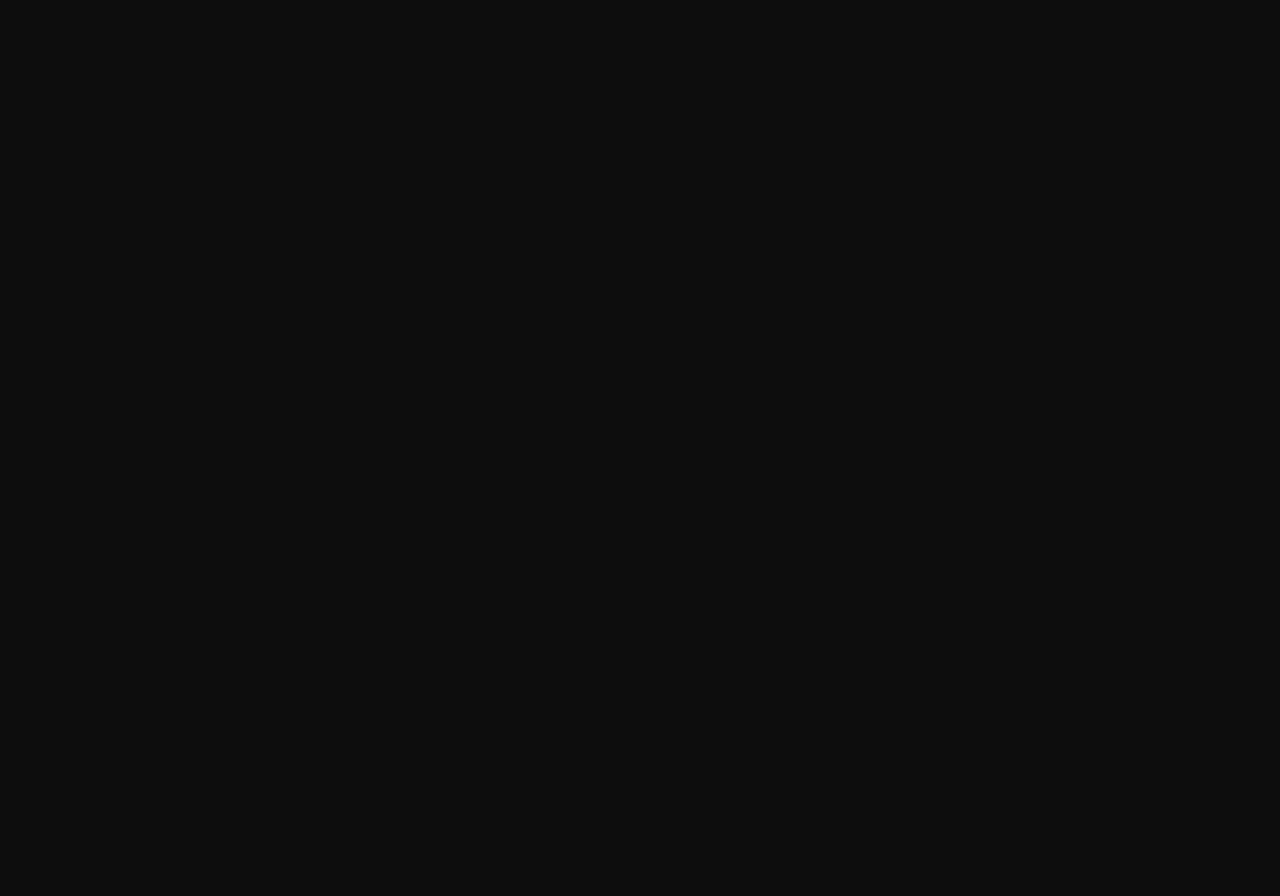
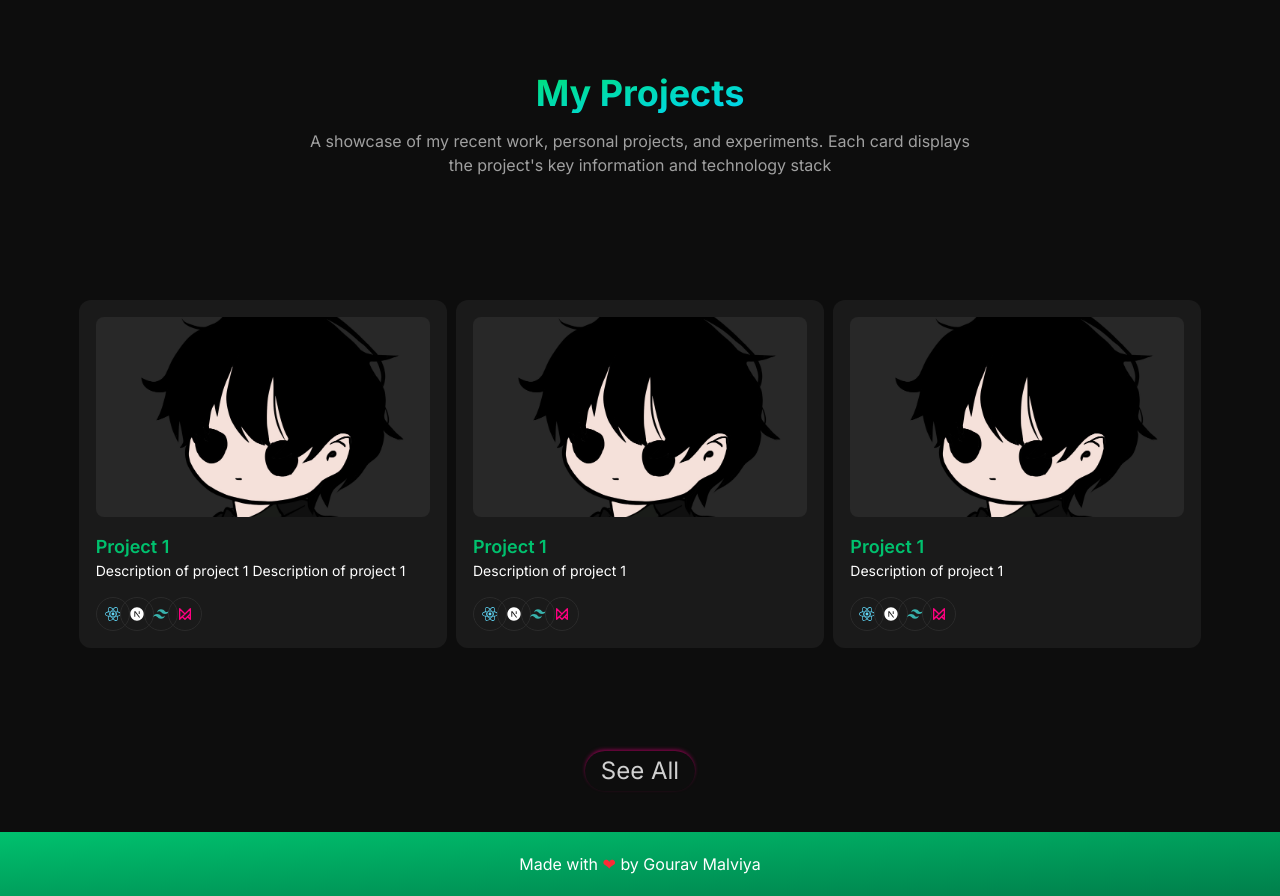
Before and after one commit to GouravMalviya445/portfolio, a Next.js app: page / in a window 1280 px wide. Shown: the part 1760-2656 px from the top of the page. Before the commit the page ends 962 px from the top, so only its background shows below. Built offline with nearby package versions, Linux system fonts and the light colour scheme.

Commit message:
add Footer and about section component

```diff
--- a/package.json
+++ b/package.json
@@ -29,5 +29,6 @@
     "eslint-config-next": "15.3.2",
     "tailwindcss": "^4.1.7",
     "typescript": "^5.8.3"
-  }
+  },
+  "packageManager": "yarn@1.22.22+sha512.a6b2f7906b721bba3d67d4aff083df04dad64c399707841b7acf00f6b133b7ac24255f2652fa22ae3534329dc6180534e98d17432037ff6fd140556e2bb3137e"
 }
--- a/src/app/globals.css
+++ b/src/app/globals.css
@@ -17,18 +17,14 @@
   --color-text-primary: #FFFFFF;    /* Bright white */
   --color-text-secondary: #D0D0D0;  /* Light gray */
   --color-text-muted: #A0A0A0;      /* Soft blue-gray */
+  --color-text-accent: #00C16E;     /* Teal/Green */
 
   /* === Accent / Primary Brand === */
   --color-accent: #00C16E;          /* Teal/Green accent (used in buttons, icons) */
   --color-accent-hover: #00A45F;    /* Slightly darker hover version */
 
-  /* === Button === */
-  --color-button-bg: #00C16E;
-  --color-button-text: #FFFFFF;
-
   /* === Tags, Icons, Cards === */
   --color-tag-bg: #2C2C2C;
-  --color-card-border: #333333;
   --color-icon-accent: #00C16E;
 
   /* === Gradient (if used) === */
@@ -40,17 +36,38 @@
 }
 
 body {
-  @apply dark:bg-bg-primary dark:text-text-primary bg-[#fffcf9] overflow-x-hidden;
+  @apply dark:bg-bg-primary dark:text-text-primary w-[100%] overflow-x-hidden h-full;
 }
 
 @layer utilities {
+  /* nav logo animation */
   .animate-logo {
     @apply bg-gradient-to-br from-green-400 to-cyan-400 dark:from-green-600 dark:to-cyan-600 bg-clip-text text-transparent;
     background-size: 200% 200%;
     animation: logo-animate 3s ease-in-out infinite;
   }
+
+  .text-gradient {
+    @apply dark:bg-gradient-to-br dark:bg-clip-text dark:text-transparent dark:from-green-400 dark:to-cyan-400 text-transparent;
+  }
+
+  /* project card */
+  .project-card {
+    @apply dark:bg-bg-secondary w-[23rem] rounded-xl p-4 border cursor-pointer dark:border-transparent dark:hover:border-accent/70 flex flex-col gap-4 justify-center transition-all duration-200 ease-linear;
+  }
+
+  /* project card links */
+  .project-card-link {
+    @apply dark:text-text-primary flex items-center gap-2 rounded-lg font-semibold text-sm dark:hover:bg-bg-surface dark:bg-green-900 ;
+  }
+
+  .border-bim-animation {
+    animation: border-animation 2s linear infinite both;
+  }
+
 }
 
+/* logo animation */
 @keyframes logo-animate {
   0% {
     background-position: 0% 50%;
@@ -65,3 +82,19 @@
     opacity: 1;
   }
 }
+
+/* border animation */
+@keyframes border-animation {
+  0% {
+    box-shadow: 2px 0px 4px -1px #00c1a1;
+  }
+  50% {
+    box-shadow: 0px 2px 4px -1px #0062a4;
+  }
+  75% {
+    box-shadow: -2px 0px 4px -1px #9a00c1;
+  }
+  100% {
+    box-shadow: 0px -2px 4px -1px #a40052;
+  }
+}
--- a/src/app/layout.tsx
+++ b/src/app/layout.tsx
@@ -4,6 +4,7 @@
 import Container from "@/components/Container";
 import Navbar from "@/components/navbar";
 import Lamp from "@/components/Lamp";
+import Footer from "@/components/Footer";
 
 const inter = Inter({
   variable: "--font-inter",
@@ -36,24 +37,27 @@
         {/* name background */}
         <div className="hidden md:block">
           <div
-            className='md:text-[150px] leading-0 font-extrabold uppercase text-green-300/[.04] absolute -z-10 top-[20vh] left-0'
+            className='md:text-[150px] leading-0 font-extrabold uppercase text-green-300/[.04] absolute -z-10 top-[18vh] left-0'
           >
             Gourav
           </div>
           <div
-            className='md:text-[150px] leading-0 font-extrabold uppercase text-green-300/[.04] absolute -z-10 top-[85vh] right-0'
+            className='md:text-[150px] leading-0 font-extrabold uppercase text-green-300/[.04] absolute -z-10 top-[90vh] right-0'
           >
             Malviya
           </div>
         </div>
 
 
+        <div className="min-h-screen w-screen flex items-center justify-center">
           <Container>
             {/* Lame shadow light */}
             <Lamp/>
             <Navbar />
             {children}
           </Container>
+        </div>
+        <Footer/>
       </body>
     </html>
   );
--- a/src/app/page.tsx
+++ b/src/app/page.tsx
@@ -1,11 +1,15 @@
+import AboutSection from "@/components/about";
 import HeroSection from "@/components/hero";
-import TechStackSlider from "@/components/TechStackMarquee";
+import ProjectSection from "@/components/project";
+import TechStackMarquee from "@/components/TechStackMarquee";
 
 export default function Home() {
   return (
     <>
       <HeroSection />
-      <TechStackSlider />
+      <TechStackMarquee />
+      <AboutSection />
+      <ProjectSection />
     </>
   );
 }
--- /dev/null
+++ b/src/components/Footer.tsx
@@ -0,0 +1,13 @@
+import React from 'react'
+
+const Footer = () => {
+  return (
+    <footer className='dark:bg-gradient-to-br dark:from-gradient-start  dark:to-gradient-end p-5 text-center'>
+      <p>
+        Made with <span className='text-red-500'>❤</span> by Gourav Malviya
+      </p>
+    </footer>
+  )
+}
+
+export default Footer
--- /dev/null
+++ b/src/components/about/index.tsx
@@ -0,0 +1,13 @@
+import React from 'react'
+
+const AboutSection = () => {
+  return (
+    <div
+      className='h-screen w-ull grid place-content-center  mt-[12rem]'
+    >
+      <h3 className='text-2xl md:text-4xl font-bold text-gradient'>About Me</h3>
+    </div>
+  )
+}
+
+export default AboutSection
--- /dev/null
+++ b/src/components/project/ProjectCard.tsx
@@ -0,0 +1,96 @@
+import Image from 'next/image';
+import React from 'react'
+import { motion } from 'motion/react';
+import Link from 'next/link';
+import Button from '../Button';
+import { cn } from '@/lib/utils';
+import { techStackIcons } from '../icons';
+import { FaArrowRightLong } from "react-icons/fa6";
+import { BsArrowRight } from 'react-icons/bs';
+
+interface ProjectCardProps {
+  title: string;
+  description: string;
+  imgSrc: string;
+  projectUrl: string;
+  githubUrl: string;
+  techStack?: string[];
+}
+
+const ProjectCard = ({ title, description, imgSrc, projectUrl, githubUrl, techStack }: ProjectCardProps) => {
+  return (
+    <motion.div
+      whileInView={{ opacity: [0, 1], scale: [0.8, 1] }}
+      className='project-card group/project-card'
+      whileHover={{ translateY: -6 }}
+      initial={{ opacity: 0, scale: 0.8 }}
+    >
+      {/* image of project image */}
+      <div className='w-full h-[200px] relative flex items-center justify-center overflow-hidden object-cover rounded-lg dark:bg-tag-bg'>
+        {/* TODO add project images */}
+        <Image
+          src={imgSrc}
+          alt={title}
+          width={300} height={200}
+          className='w-full h-full object-cover group-hover/project-card:scale-[1.1] transition-all duration-150 ease-linear'
+        />
+        <motion.div className={cn(
+          'absolute inset-0 w-full h-full transition-all duration-200 ease-in-out',
+          "dark:group-hover/project-card:bg-gradient-to-bl from-green-400/10 to-black/30"
+        )} />
+
+        {/* project links */}
+        <motion.div
+          className='group-hover/project-card:flex hidden items-center absolute bottom-2 left-2 space-x-2 z-10'
+        >
+          <Link href={projectUrl} target='_blank'>
+            <Button
+              variant='ghost'
+              className='project-card-link group/link'
+            >
+              Live link
+              <BsArrowRight
+                className='-rotate-45 group-hover/link:-translate-y-1 group-hover/link:translate-x-1 transition-all ease-linear'
+              />
+            </Button>
+          </Link>
+          <Link href={githubUrl} target='_blank'>
+            <Button
+              variant='ghost'
+              className='project-card-link group/link'
+            >
+              Github
+              <BsArrowRight
+                className='-rotate-45 group-hover/link:-translate-y-1 group-hover/link:translate-x-1 transition-all ease-linear'
+              />
+            </Button>
+          </Link>
+        </motion.div>
+      </div>
+
+      <div>
+        <span className='text-lg font-semibold dark:text-accent'>{title}</span>
+        <p className='text-sm'>{description}</p>
+      </div>
+
+      {/* project stack */}
+      <motion.div
+        className='flex items-center space-x-[-10px] hover:space-x-[1px] w-fit'>
+      {techStack?.map((tech, index) => (
+        <Button
+          variant='ghost'
+          className='rounded-full p-2'
+          key={index}
+          tooltip
+          tooltipValue={tech}
+        >
+          {techStackIcons[tech.toLowerCase()]}
+        </Button>
+      ))}
+    </motion.div>
+
+    </motion.div>
+  )
+}
+
+export default ProjectCard
--- a/src/components/project/index.tsx
+++ b/src/components/project/index.tsx
@@ -1,9 +1,65 @@
+"use client";
 import React from 'react'
+import { motion } from 'motion/react'
+import ProjectCard from './ProjectCard';
+import Button from '../Button';
+import Link from 'next/link';
 
 const ProjectSection = () => {
+
   return (
-    <div >
+    <div className='w-full h-screen flex flex-col gap-5 items-center justify-around px-3'>
+      <motion.div className='flex flex-col gap-2 items-center mb-5'>
+        <motion.h3
+          whileInView={{ scale: [0, 1] }}
+          initial={{ scale: 0 }}
+          transition={{ duration: 0.5, ease: "easeInOut" }}
+          className="text-2xl md:text-4xl font-bold dark:bg-gradient-to-br dark:bg-clip-text dark:text-transparent dark:from-green-400 dark:to-cyan-400 text-transparent"
+          viewport={{ once: true }}
+        >
+          My Projects
+        </motion.h3>
+        <motion.p className='text-sm md:text-base max-w-sm sm:max-w-md md:max-w-2xl text-center dark:text-text-muted mt-2'>
+          A showcase of my recent work, personal projects, and experiments. Each card displays the project's key information and technology stack
+        </motion.p>
+      </motion.div>
 
+
+      {/* project cards */}
+      <div className='w-full grid grid-cols-1 sm:grid-cols-3 justify-items-center gap-5'>
+        {/* TODO: Add project cards  */}
+        <ProjectCard
+          title='Project 1'
+          description='Description of project 1 Description of project 1'
+          imgSrc='/gourav.png'
+          projectUrl='#'
+          githubUrl='#'
+          techStack={["React", "Nextjs", "TailwindCSS", "Framer Motion"]}
+        />
+        <ProjectCard
+          title='Project 1'
+          description='Description of project 1'
+          imgSrc='/gourav.png'
+          projectUrl='#'
+          githubUrl='#'
+          techStack={["React", "Nextjs", "TailwindCSS", "Framer Motion"]}
+        />
+        <ProjectCard
+          title='Project 1'
+          description='Description of project 1'
+          imgSrc='/gourav.png'
+          projectUrl='#'
+          githubUrl='#'
+          techStack={["React", "Nextjs", "TailwindCSS", "Framer Motion"]}
+        />
+      </div>
+
+      {/* view all projects */}
+      <motion.div>
+        <Link href="/projects">
+          <Button className='text-xl sm:text-2xl px-4 py-1 border-none border-bim-animation rounded-full' variant='outline'>See All</Button>
+        </Link>
+      </motion.div>
     </div>
   )
 }
```
Also changed, not shown: 1 other file (tests, documents, lock files or other folders). Lines whose indentation alone changed are shown as unchanged.
